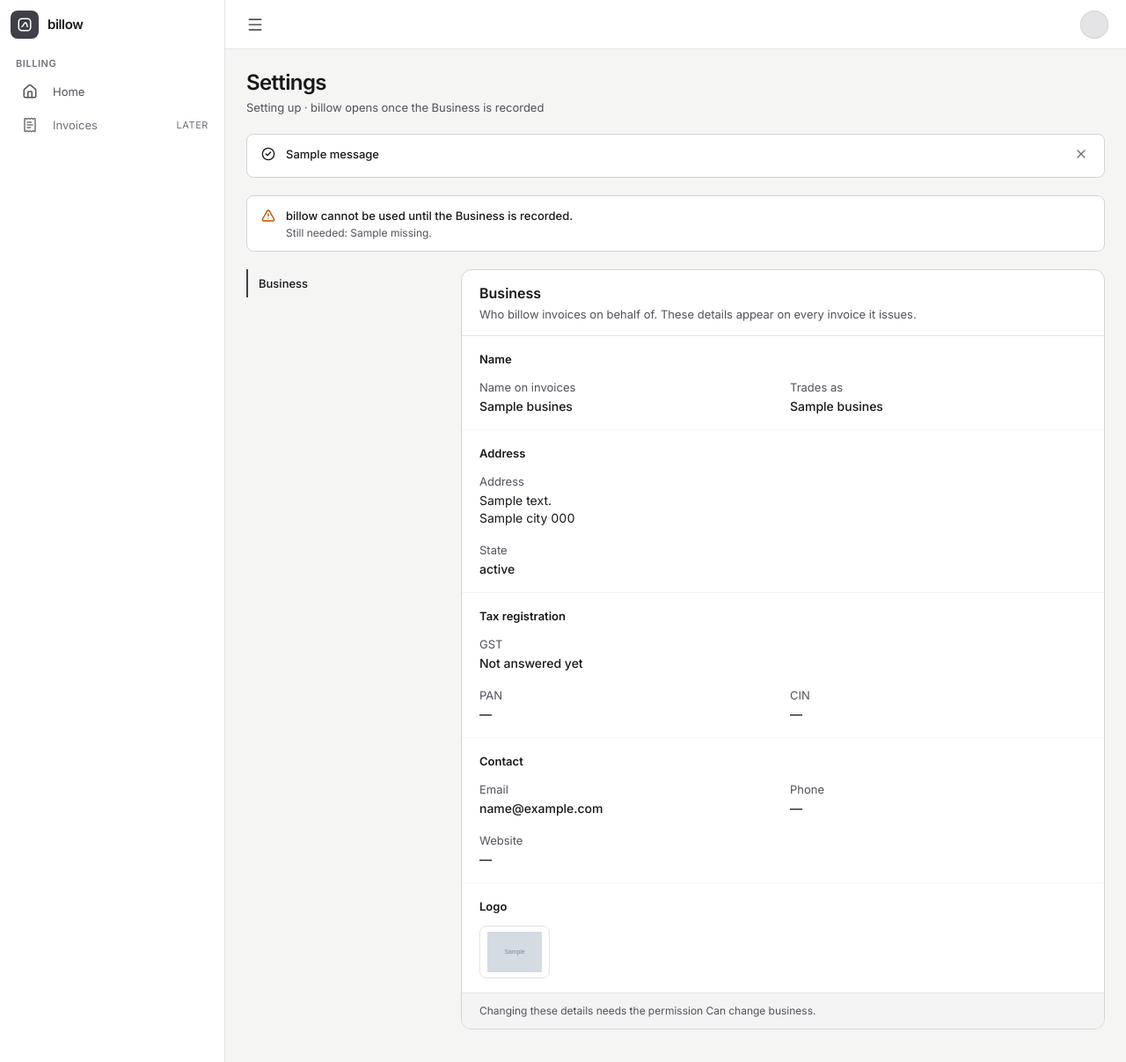
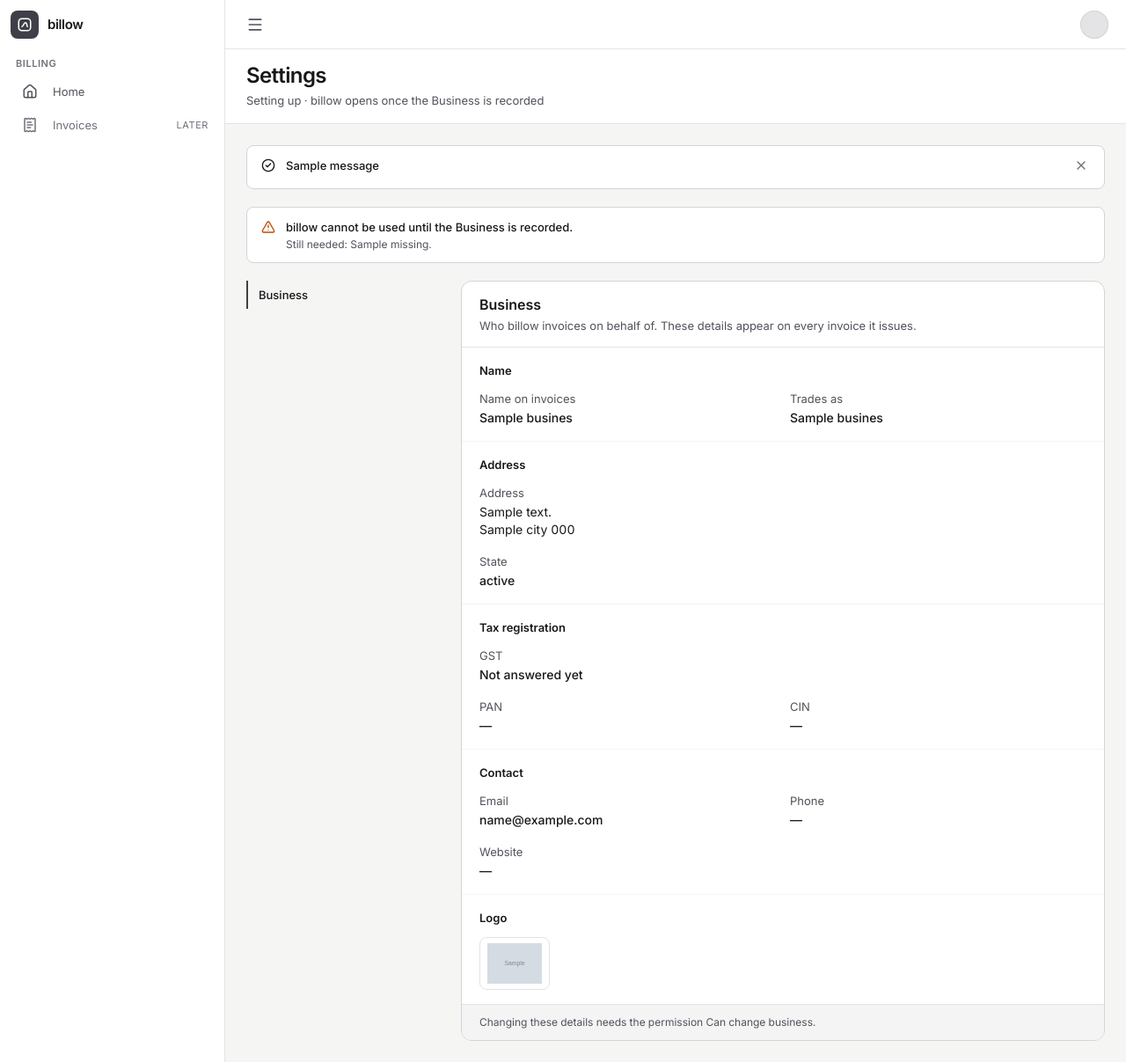
Before and after one commit to konfpa/billow, a Django app: template templates/business/settings.html in a window 1280 px wide. Shown: the whole page at 88% size. Run offline with Django 5.2, Linux system fonts and the light colour scheme; the template is opened without the code that fills it: most values are stand-ins (such as "Sample title", 1, 10 or a date in 2020); grey boxes marked "Sample" are stand-in pictures; one stand-in notice (Sample message) is shown; style sheets or scripts are compiled from the project's sources.

Commit message:
style(business): set the settings title in a page-header band
Every other page opens with its h1 in page-header's white band, but
Settings copied settings-page/django verbatim, which draws the title
bare on the stone page. Side by side with the Customer pages it read
as a different application.

Wrap the title in page-header/default's band and move the body into a
matching max-w-5xl gutter below it, so the title lines up with the
section nav and card. The template comment records the departure from
the variant so a later registry sync does not undo it.

```diff
--- a/templates/business/settings.html
+++ b/templates/business/settings.html
@@ -5,18 +5,21 @@
 {% block main %}
 {% comment %}
   konspec settings-page/django, as a real page: the variant's preview frame is
-  dropped and its <main> is the shell's, so the root keeps only the width and
-  the gutter. billow has one settings section so far, the Business, and the nav
-  names it anyway, because it is where the next section will be added.
+  dropped and its <main> is the shell's. Its title is set in page-header/default's
+  band rather than bare on the page as the variant draws it, so Settings opens
+  like every other page. billow has one settings section so far, the Business,
+  and the nav names it anyway, because it is where the next section will be added.
 
   The section is one Django form, so its groups are h3 blocks inside the one
   card rather than cards of their own: cards do not nest, and one Save commits
   all of them. The dirty guard is form-page's formPage; with no second section
   to switch to, beforeunload is the only move it has to catch.
 {% endcomment %}
-<div data-kui="settings-page/django" class="mx-auto max-w-5xl p-4 pb-6 text-zinc-900 lg:p-6"
+<div data-kui="settings-page/django" class="text-zinc-900"
      {% if perms.business.change_business %}x-data="formPage" @beforeunload.window="guard"{% endif %}>
 
+  <header data-kui="page-header/default" class="border-b border-zinc-200 bg-white">
+    <div class="mx-auto flex max-w-5xl flex-wrap items-start justify-between gap-x-6 gap-y-3 px-4 py-4 lg:px-6">
       <div class="min-w-0">
         <h1 class="text-[24px]/7 font-semibold tracking-tight">Settings</h1>
         <p class="mt-1 text-[13px]/5 tabular-nums text-zinc-600">
@@ -27,8 +30,12 @@
           {% endif %}
         </p>
       </div>
+    </div>
+  </header>
 
-  {% if messages %}<div class="mt-5">{% include "core/messages.html" %}</div>{% endif %}
+  <div class="mx-auto max-w-5xl space-y-5 p-4 pb-6 lg:p-6">
+
+    {% if messages %}<div>{% include "core/messages.html" %}</div>{% endif %}
 
     {% comment %}
       Naming what is missing rather than only marking the fields: the list is
@@ -37,7 +44,7 @@
       alert/tags in its waiting tone; no role, because it is true at first paint.
     {% endcomment %}
     {% if missing %}
-    <div data-kui="alert/tags" class="mt-5 flex items-start gap-3 rounded-lg border border-zinc-300 bg-white px-4 py-3">
+      <div data-kui="alert/tags" class="flex items-start gap-3 rounded-lg border border-zinc-300 bg-white px-4 py-3">
         <i data-lucide="alert-triangle" class="mt-0.5 size-4 shrink-0 text-amber-700"></i>
         <div class="min-w-0">
           <p class="text-[13px]/5 font-medium">billow cannot be used until the Business is recorded.</p>
@@ -46,7 +53,7 @@
       </div>
     {% endif %}
 
-  <div class="mt-5 lg:grid lg:items-start lg:gap-6 lg:grid-cols-[220px_minmax(0,1fr)]">
+    <div class="lg:grid lg:items-start lg:gap-6 lg:grid-cols-[220px_minmax(0,1fr)]">
 
       <nav aria-label="Settings sections" class="lg:sticky lg:top-6 lg:self-start">
         <ul role="list" class="space-y-0.5 border-l border-zinc-200 text-[13px]/5">
@@ -84,4 +91,5 @@
       </section>
     </div>
   </div>
+</div>
 {% endblock %}
```
Lines whose indentation alone changed are shown as unchanged.
